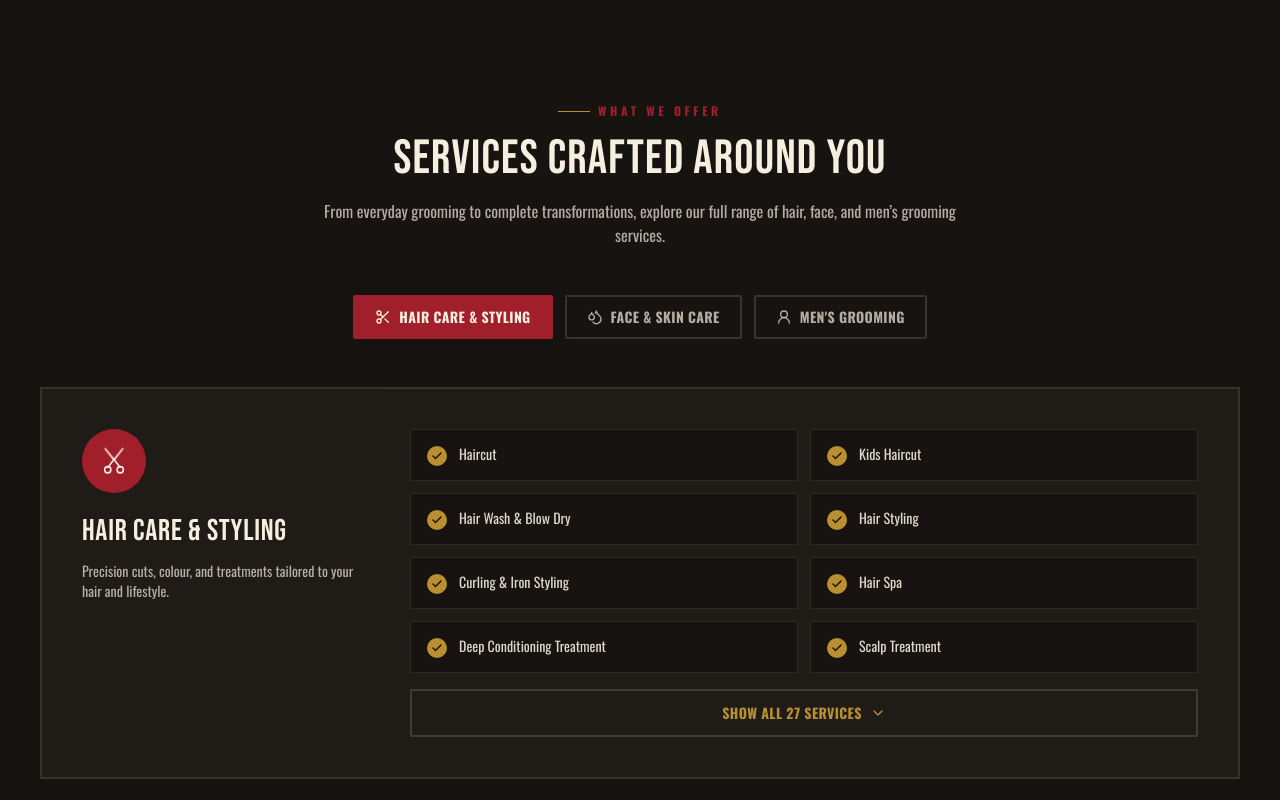
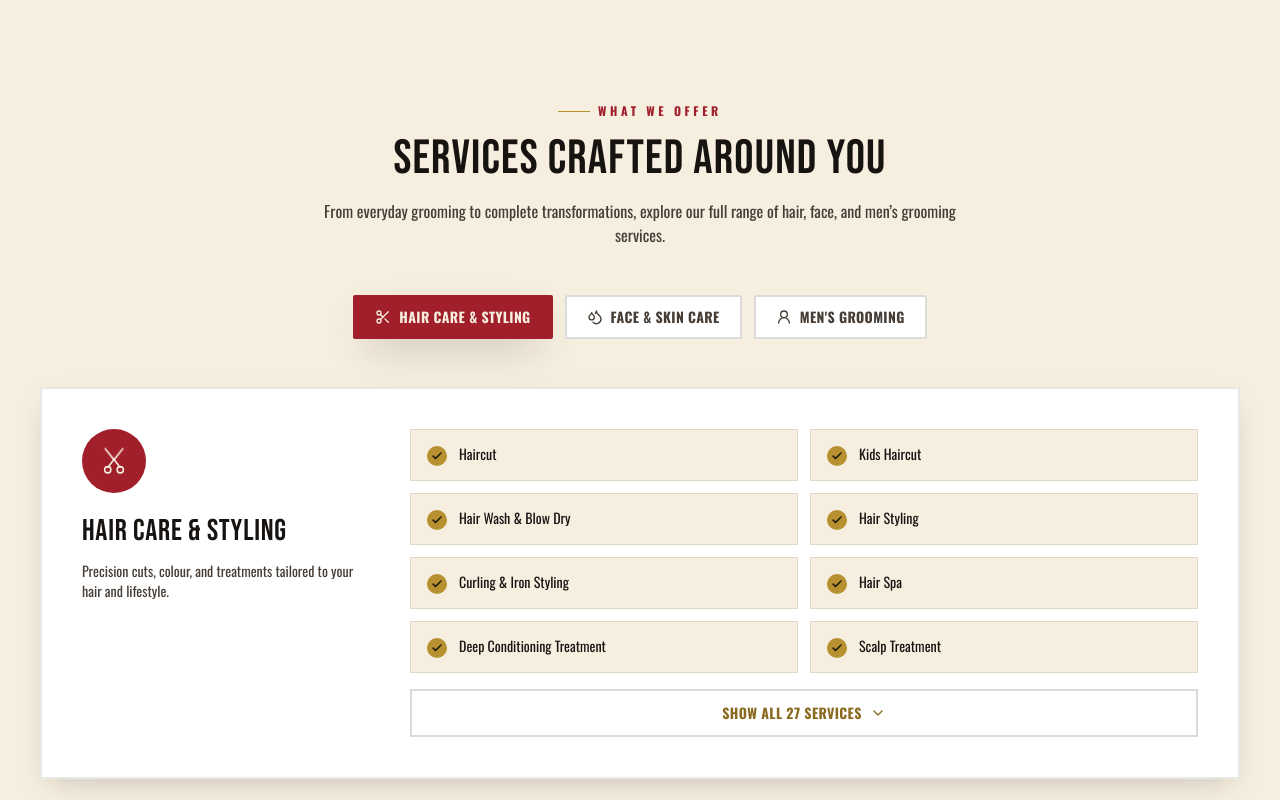
Before and after one commit to saifpatel06/persian-salon, a Next.js app: page / in a window 1280 px wide. Shown: the part 1860-2660 px from the top of the page. Built offline with nearby package versions, Linux system fonts and the light colour scheme.

Commit message:
Update styling in Services component for improved visual consistency

```diff
--- a/src/components/Services.jsx
+++ b/src/components/Services.jsx
@@ -98,7 +98,7 @@ const COLOR_CLASSES = {
   },
   ink: {
     badge: "bg-ink",
-    activeTab: "border-parchment bg-parchment text-ink shadow-soft",
+    activeTab: "border-ink bg-ink text-parchment shadow-soft",
   },
 };
 
@@ -123,7 +123,7 @@ export default function Services() {
     : activeCategory.items.slice(0, INITIAL_VISIBLE);
 
   return (
-    <section id="services" className="bg-ink py-20 sm:py-28">
+    <section id="services" className="bg-parchment py-20 sm:py-28">
       <div className="mx-auto max-w-7xl px-5 sm:px-8 lg:px-10">
         <Reveal>
           <div className="mx-auto max-w-2xl text-center">
@@ -131,10 +131,10 @@ export default function Services() {
               <span className="h-px w-8 bg-brass" />
               What We Offer
             </span>
-            <h2 className="mt-4 font-display text-4xl tracking-wide text-parchment sm:text-5xl">
+            <h2 className="mt-4 font-display text-4xl tracking-wide text-ink sm:text-5xl">
               SERVICES CRAFTED AROUND YOU
             </h2>
-            <p className="mt-4 text-parchment/70">
+            <p className="mt-4 text-ink-soft">
               From everyday grooming to complete transformations, explore
               our full range of hair, face, and men&rsquo;s grooming
               services.
@@ -155,7 +155,7 @@ export default function Services() {
                   className={`group flex items-center gap-2 rounded-sm border-2 px-5 py-2.5 text-sm font-bold uppercase tracking-wide transition-all duration-300 hover:-translate-y-0.5 ${
                     isActive
                       ? COLOR_CLASSES[cat.color].activeTab
-                      : "border-parchment/15 bg-transparent text-parchment/70 hover:border-brass hover:text-brass"
+                      : "border-ink/15 bg-white text-ink-soft hover:border-brass hover:text-brass"
                   }`}
                 >
                   <Icon size={16} className="transition-transform group-hover:animate-wiggle" />
@@ -169,7 +169,7 @@ export default function Services() {
         <Reveal delay={150}>
           <div
             key={active}
-            className="mt-12 grid animate-fadeUp grid-cols-1 gap-8 border-2 border-parchment/10 bg-ink-soft/20 p-6 sm:p-10 lg:grid-cols-[280px_1fr] lg:gap-12"
+            className="mt-12 grid animate-fadeUp grid-cols-1 gap-8 border-2 border-ink/10 bg-white p-6 shadow-card sm:p-10 lg:grid-cols-[280px_1fr] lg:gap-12"
           >
             <div>
               <span
@@ -181,10 +181,10 @@ export default function Services() {
                   <activeCategory.icon size={26} strokeWidth={1.75} />
                 )}
               </span>
-              <h3 className="mt-5 font-display text-3xl tracking-wide text-parchment">
+              <h3 className="mt-5 font-display text-3xl tracking-wide text-ink">
                 {activeCategory.label.toUpperCase()}
               </h3>
-              <p className="mt-3 text-sm text-parchment/70">
+              <p className="mt-3 text-sm text-ink-soft">
                 {activeCategory.blurb}
               </p>
             </div>
@@ -194,7 +194,7 @@ export default function Services() {
                 {visibleItems.map((item) => (
                   <li
                     key={item}
-                    className="flex items-start gap-3 border border-parchment/10 bg-ink px-4 py-3.5 text-sm text-parchment/90"
+                    className="flex items-start gap-3 border border-ink/10 bg-parchment px-4 py-3.5 text-sm text-ink"
                   >
                     <span className="mt-0.5 flex h-5 w-5 shrink-0 items-center justify-center rounded-full bg-brass text-ink">
                       <Check size={12} strokeWidth={3} />
@@ -208,7 +208,7 @@ export default function Services() {
                 <button
                   type="button"
                   onClick={() => setExpanded((v) => !v)}
-                  className="mt-4 flex w-full items-center justify-center gap-2 border-2 border-parchment/15 py-3 text-sm font-bold uppercase tracking-wide text-brass transition-all duration-300 hover:border-brass hover:-translate-y-0.5"
+                  className="mt-4 flex w-full items-center justify-center gap-2 border-2 border-ink/15 py-3 text-sm font-bold uppercase tracking-wide text-brass-dark transition-all duration-300 hover:border-brass hover:-translate-y-0.5"
                 >
                   {expanded
                     ? "Show Less"
```
